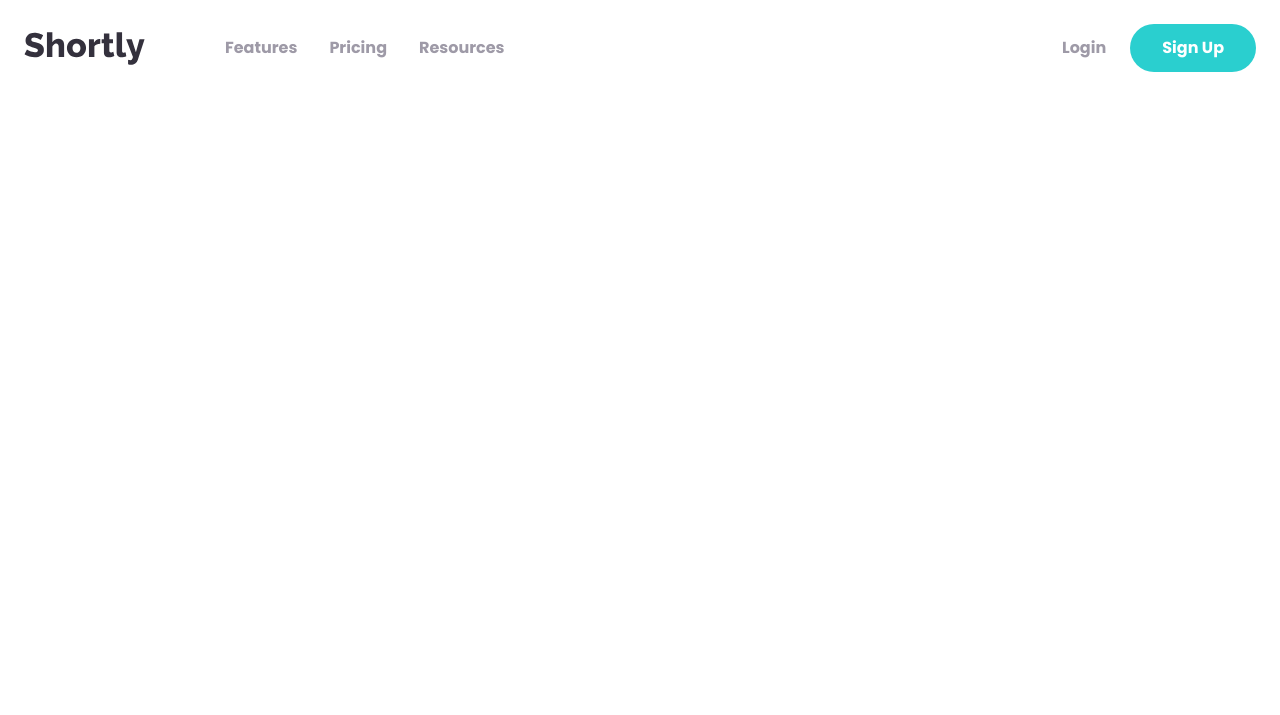
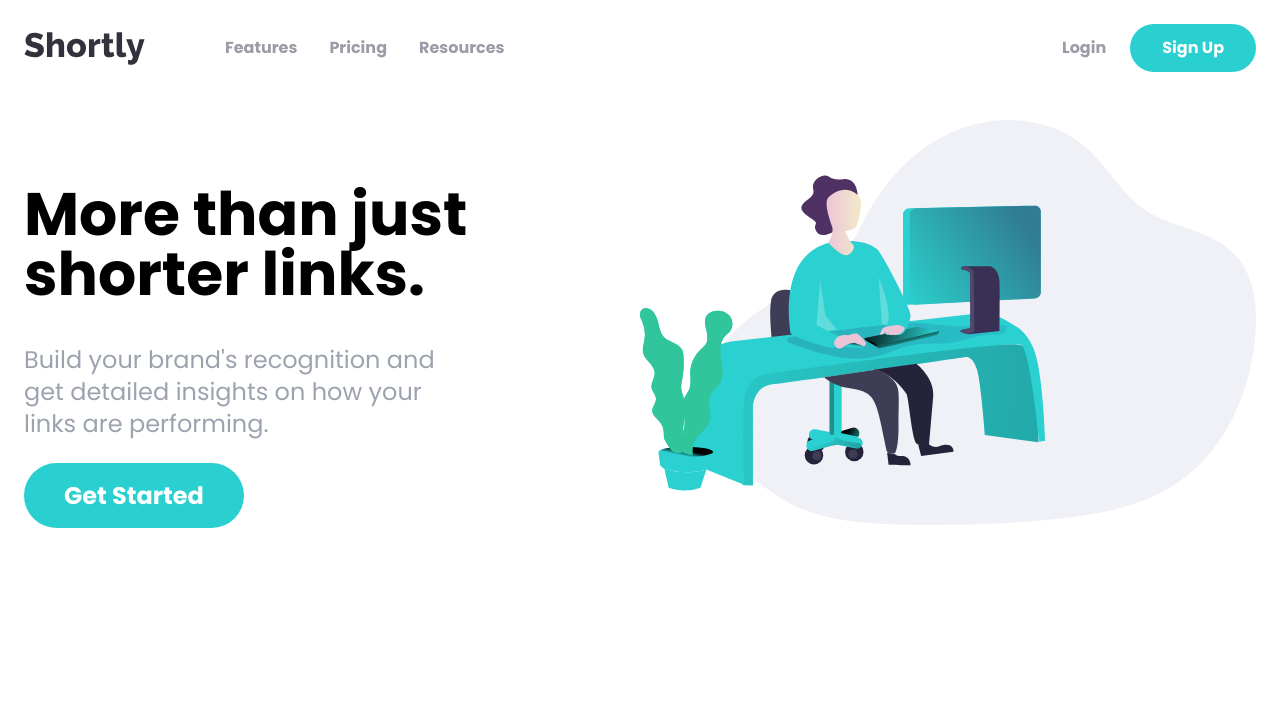
Before and after one commit to huntersteffner/Short-Links-Site, a website: page index.html in a window 1280 px wide. Drawn offline with Linux system fonts and the light colour scheme.

Commit message:
Added hero section

```diff
--- a/index.html
+++ b/index.html
@@ -41,13 +41,52 @@
           </div>
         </div>
         <!-- Right button menu -->
-        <div class="hidden items-center space-x-6 font-bold text-grayishViolet lg:flex">
-          <div class="hover:text-veryDarkViolet hover:cursor-pointer">Login</div>
-          <a href="#" class="px-8 py-3 font-bold text-white bg-cyan rounded-full hover:opacity-70">Sign Up</a>
+        <div
+          class="hidden items-center space-x-6 font-bold text-grayishViolet lg:flex"
+        >
+          <div class="hover:text-veryDarkViolet hover:cursor-pointer">
+            Login
+          </div>
+          <a
+            href="#"
+            class="px-8 py-3 font-bold text-white bg-cyan rounded-full hover:opacity-70"
+            >Sign Up</a
+          >
         </div>
         <!-- ZTodo Hamburger Menu -->
       </div>
       <!-- Todo mobile menu -->
     </nav>
+    <!-- Hero section -->
+    <section id="hero">
+      <!-- Hero container -->
+      <div class="container flex flex-col-reverse mx-auto p-6 lg:flex-row">
+        <!-- Content -->
+        <div class="flex flex-col space-y-10 mb-44 lg:mt-16 lg:w-1/2 xl:bg-52">
+          <h1
+            class="text-5xl font-bold text-center lg:text-6xl lg:max-w-md lg:text-left"
+          >
+            More than just shorter links.
+          </h1>
+          <p
+            class="text-2xl text-center text-gray-400 lg:max-w-md lg:text-left"
+          >
+            Build your brand's recognition and get detailed insights on how your
+            links are performing.
+          </p>
+          <div class="mx-auto lg:mx-0">
+            <a
+              href="#"
+              class="py-5 px-10 text-2xl font-bold text-white bg-cyan rounded-full lg:py-4 hover:opacity-70"
+              >Get Started</a
+            >
+          </div>
+        </div>
+        <!-- Image -->
+        <div class="mb-24 mx-auto md:w-180 lg:w-1/2 lg:mb-0">
+          <img src="images/illustration-working.svg" alt="Working" />
+        </div>
+      </div>
+    </section>
   </body>
 </html>
```
Also changed, not shown: css/style.css.
